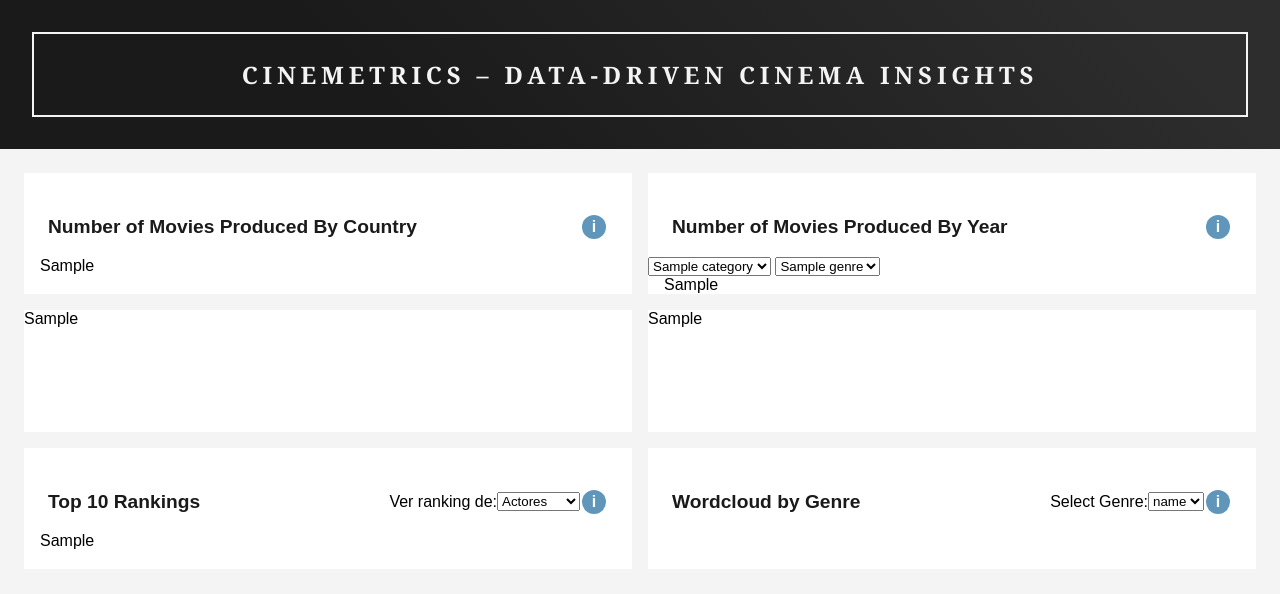
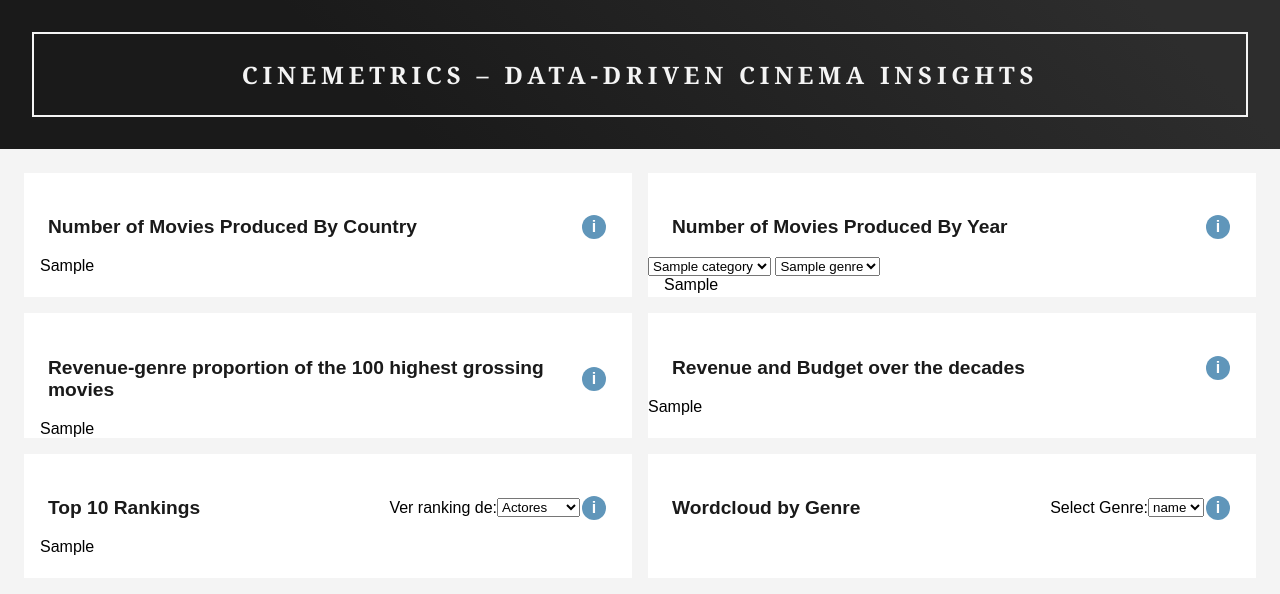
Before and after one commit to avillagran801/cinema-dashboard, a Flask app: template templates/dashboard.html in a window 1280 px wide. Shown: the top 594 px of the page. Run offline with Flask 3, Linux system fonts and the light colour scheme; the template is opened without the code that fills it: most values are stand-ins (such as "Sample title", 1, 10 or a date in 2020); parts of the project's set-up code (start-up, migrations or seed data) failed here and were passed over.

Commit message:
Gráficos de pancho terminados

```diff
--- a/charts/budget_chart.py
+++ b/charts/budget_chart.py
@@ -27,7 +27,6 @@
               x='decade',
               y='value',
               color='metric', # Assigns different colors to 'revenue' and 'budget'
-              title='Revenue and Budget Over Decades',
               labels={'value': 'Amount ($)', 'decade': 'Decade', 'metric': 'Metric Type'})
 
     fig.update_layout(hovermode="x unified")
--- a/charts/waffle_chart.py
+++ b/charts/waffle_chart.py
@@ -19,10 +19,6 @@
         FigureClass= Waffle,
         rows = 10,
         values = genre_proportions,
-        title = {
-            'label': 'Revenue-genre proportion of the top 100 highest-grossing movies',
-            'loc': 'center'
-        },
         legend = {
             'loc': 'upper left',
             'bbox_to_anchor': (1, 1)
--- a/templates/dashboard.html
+++ b/templates/dashboard.html
@@ -62,11 +62,33 @@
         </div>
 
         <div class="chart-container">
-          {{ waffle_chart | safe }}
+          <div class="chart-header">
+            <h3 class="chart-title">Revenue-genre proportion of the 100 highest grossing movies</h3>
+            <button class="info-button" onclick="showInfoDialog(
+              'Information',
+              'This waffle chart show the proportion of genres of the highest grossing movies' +
+              ' This is calculated by the revenue provided by each movie. Therefore, a higher grossing' +
+              ' movie will add more weight to its genre.'
+            )">i</button>
+          </div>
+          <div class="chart-content">
+            {{ waffle_chart | safe }}
+          </div>
         </div>
 
         <div class="chart-container">
-          {{ revenue_budget_line_chart | safe }}
+          <div class="chart-header">
+            <h3 class="chart-title">Revenue and Budget over the decades</h3>
+            <button class="info-button" onclick="showInfoDialog(
+              'Information',
+              'This line chart shows the progression of total revenue and total budget of movies ' +
+              'throughout the decades. Keep in mind that the current decade is still ongoing, ' +
+              'and therefore the data is incomplete.'
+            )">i</button>
+          </div>
+          <div class="chart-container">
+            {{ revenue_budget_line_chart | safe }}
+          </div>
         </div>
 
         <div class="chart-container">
```
Also changed, not shown: waffle_chart.png.
